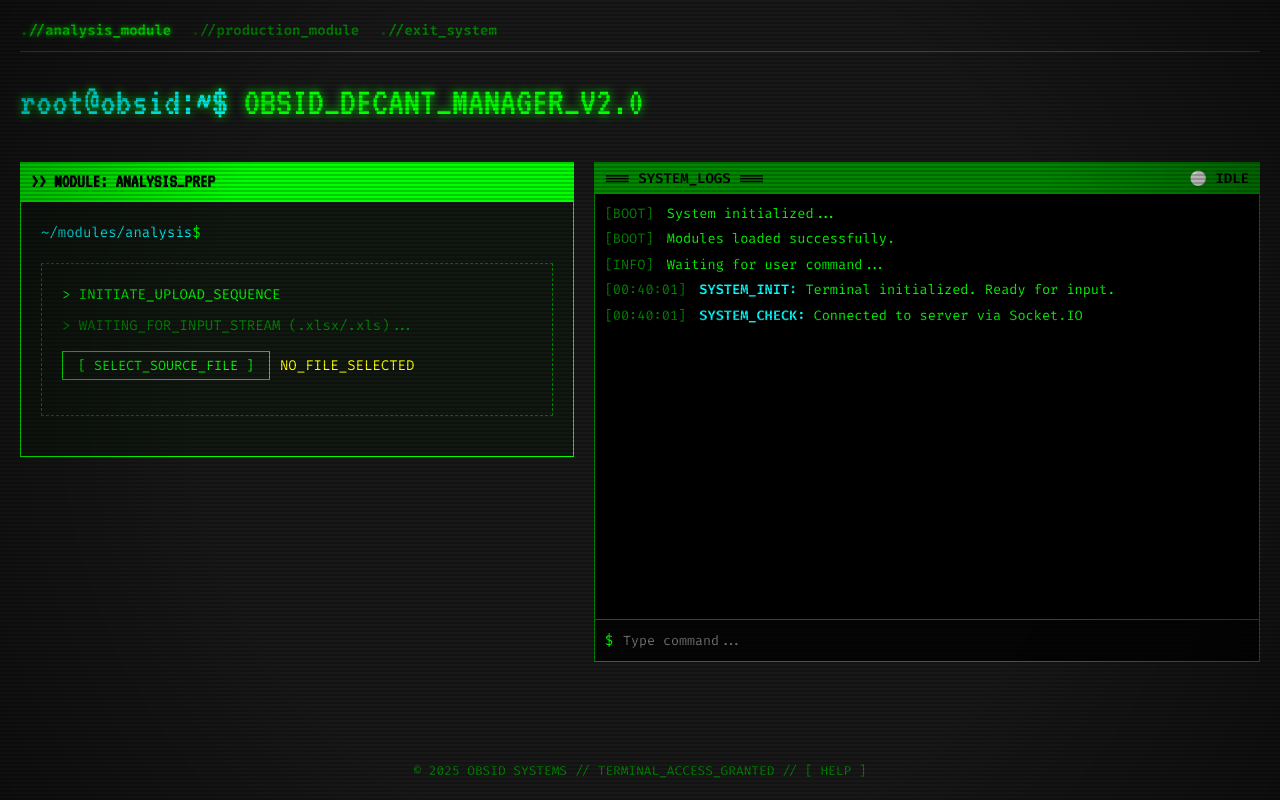
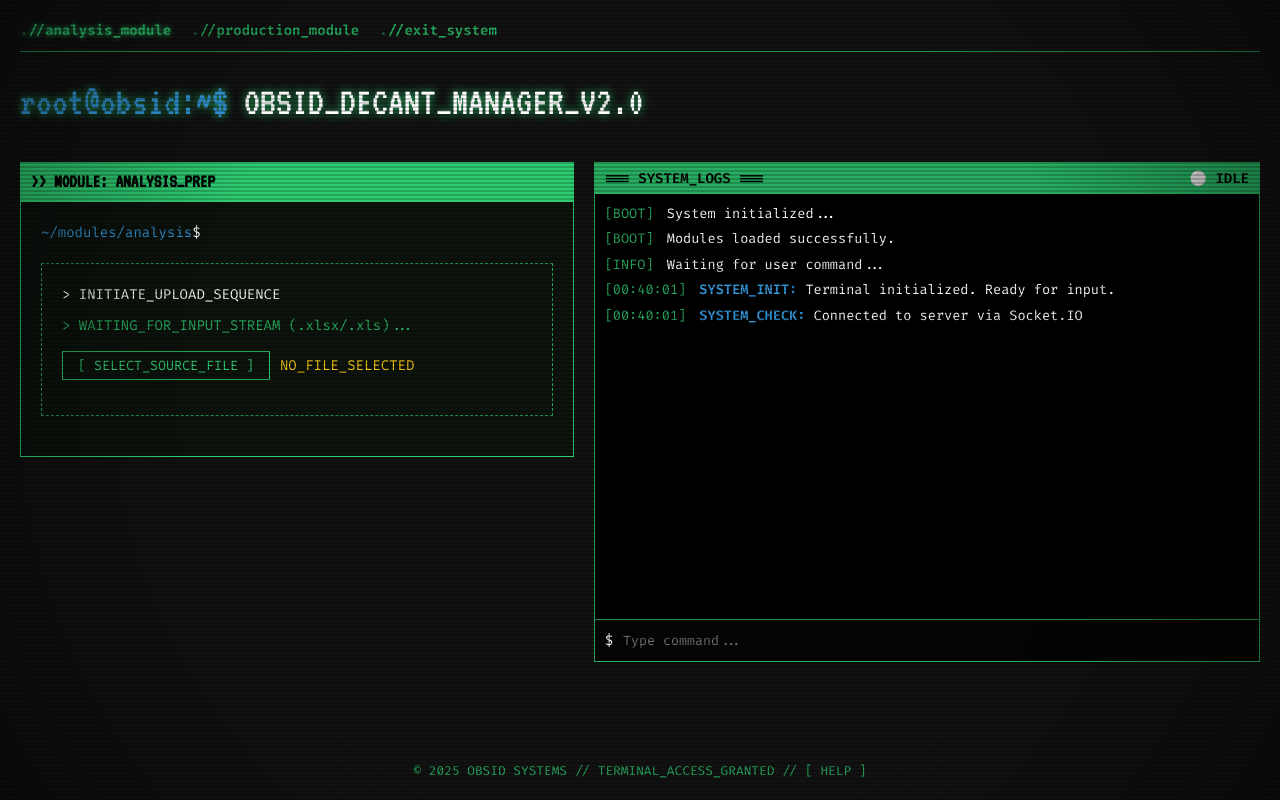
Before and after one commit to obsid2025/manager_decanturi, a Flask app: page / in a window 1280 px wide. Run offline with Flask 3, Linux system fonts and the light colour scheme; some libraries are stand-ins or nearby versions.

Commit message:
UI: Update theme to be more eye-friendly (white text, softer green)

```diff
--- a/static/css/style.css
+++ b/static/css/style.css
@@ -1,12 +1,13 @@
 /* TERMINAL THEME - OBSID DECANT MANAGER */
 :root {
-    --bg-color: #181818;
-    --terminal-green: #00ff00;
-    --terminal-dim: #008800;
-    --terminal-dark: #003300;
-    --terminal-red: #ff3333;
-    --terminal-yellow: #ffff00;
-    --terminal-blue: #00ffff;
+    --bg-color: #121212;
+    --terminal-green: #2ecc71;
+    --terminal-dim: #27ae60;
+    --terminal-dark: #145a32;
+    --terminal-red: #e74c3c;
+    --terminal-yellow: #f1c40f;
+    --terminal-blue: #3498db;
+    --text-color: #ffffff;
     --font-main: 'Fira Code', 'Courier New', monospace;
     --font-retro: 'VT323', monospace;
     --scanline-color: rgba(0, 0, 0, 0.5);
@@ -20,7 +21,7 @@
 
 body {
     background-color: var(--bg-color);
-    color: var(--terminal-green);
+    color: var(--text-color);
     font-family: var(--font-main);
     font-size: 14px;
     line-height: 1.5;
```
